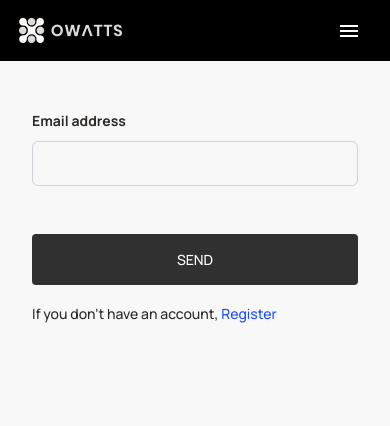
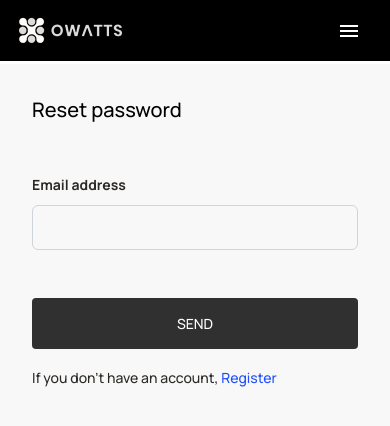
Before and after one commit to ufortstephen/onewatt, a Nuxt app: page /reset_password in a window 390 px wide. Shown: the top 426 px of the page. Built offline with nearby package versions, Linux system fonts and the light colour scheme.

Commit message:
fixed margin of authentication pages

```diff
--- a/pages/login.vue
+++ b/pages/login.vue
@@ -175,11 +175,12 @@ input:focus {
 @media (max-width: 568px) {
   form {
     margin: 0;
+    margin-top: 4rem;
   }
   .login__section {
     display: block;
     background: #f8f8f8;
-    min-height: 100vh;
+    min-height: max-content;
   }
 }
 </style>
--- a/pages/register.vue
+++ b/pages/register.vue
@@ -1,6 +1,6 @@
 <template>
   <div>
-     <div class="px-3 fixed-top" style="z-index: 9; background: rgb(0, 0, 0)">
+    <div class="px-3 fixed-top" style="z-index: 9; background: rgb(0, 0, 0)">
       <AppHeader />
     </div>
 
@@ -217,11 +217,12 @@ select:focus {
 @media (max-width: 568px) {
   form {
     margin: 0;
+    margin-top: 4rem;
   }
   .login__section {
     display: block;
     background: #f8f8f8;
-    min-height: 100vh;
+    min-height: max-content;
   }
 }
 </style>
--- a/pages/reset_password.vue
+++ b/pages/reset_password.vue
@@ -24,7 +24,7 @@
 
         <p class="mt-3">
           If you don’t have an account,
-          <NuxtLink to="/" class="blue">Register</NuxtLink>
+          <NuxtLink to="/register" class="blue">Register</NuxtLink>
         </p>
       </form>
     </div>
@@ -83,11 +83,12 @@ input:focus {
 @media (max-width: 568px) {
   form {
     margin: 0;
+    margin-top: 4rem;
   }
   .login__section {
     display: block;
     background: #f8f8f8;
-    min-height: 100vh;
+    min-height: max-content;
   }
 }
 </style>
```
